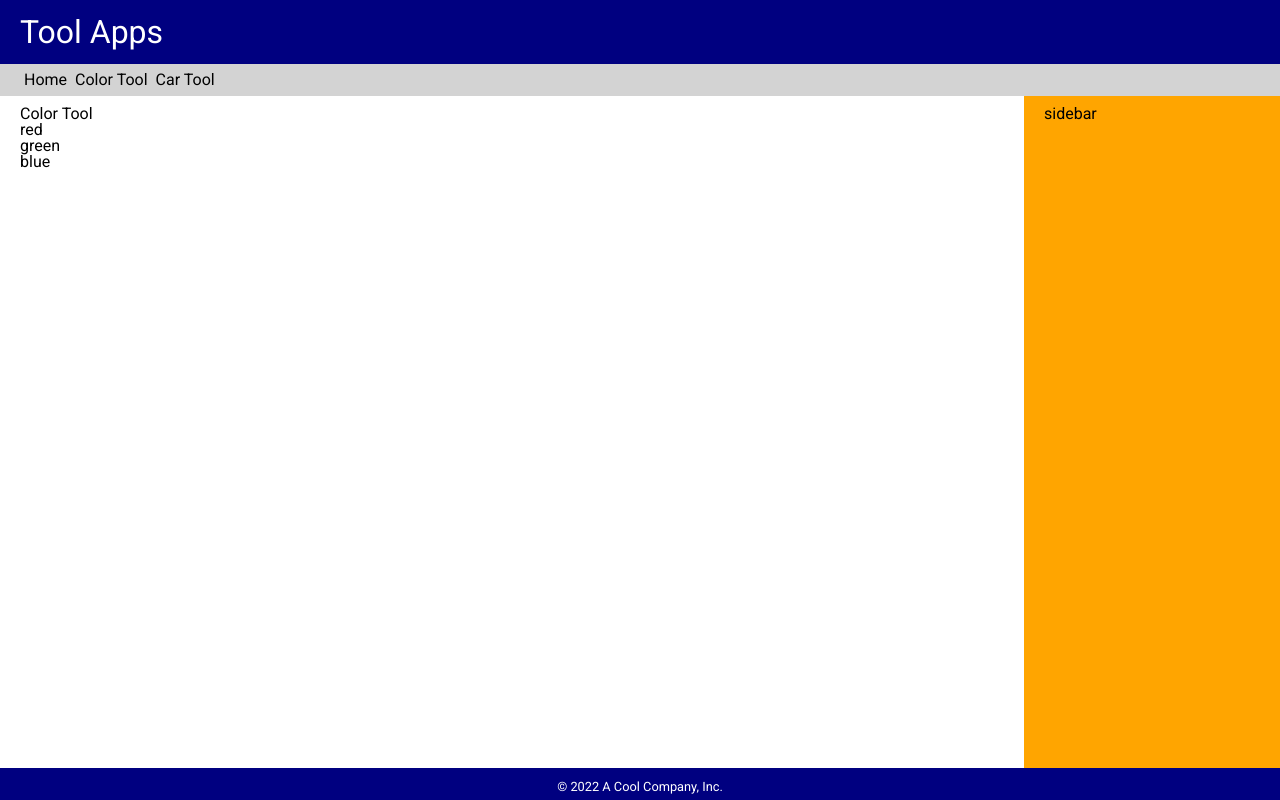
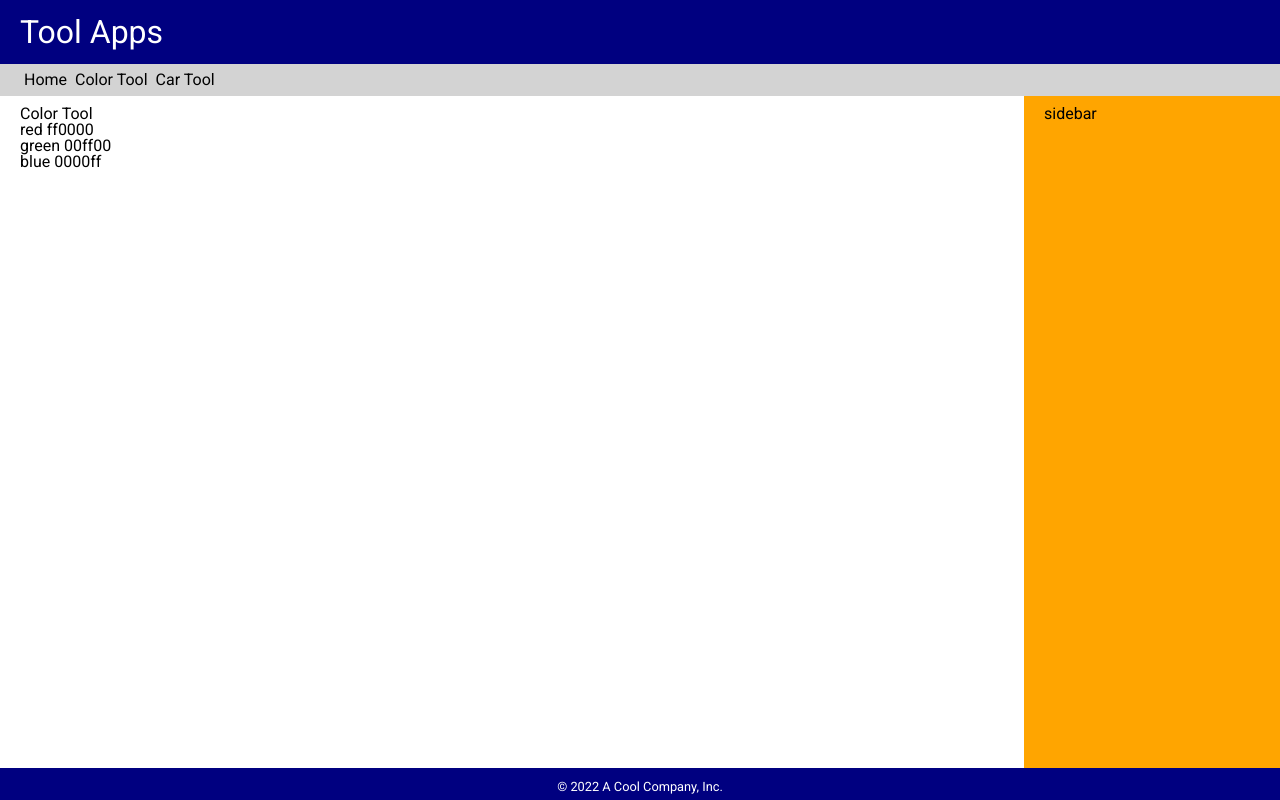
Before and after one commit to t4d-classes/bootcamp_01312022, a JavaScript app in the folder demo-app/: page /color-tool in a window 1280 px wide. Built offline with nearby package versions, Linux system fonts and the light colour scheme.

Commit message:
add exercise 2

```diff
--- a/demo-app/src/components/ColorTool.js
+++ b/demo-app/src/components/ColorTool.js
@@ -1,10 +1,15 @@
 
 export const ColorTool = () => {
 
-  // return React.createElement(
-  //   React.Fragment,
-  //   React.createElement('header', /* stuff */),
-  //   React.createElement('ul', /* stuff */));
+  const colors = [
+    { id: 1, name: 'red', hexcode: 'ff0000' }, // object literal
+    { id: 2, name: 'green', hexcode: '00ff00' },
+    { id: 3, name: 'blue', hexcode: '0000ff' },
+  ]; // array literal
+
+
+  // const colorListItems = colors.map(c =>
+  //   <li key={c.id}>{c.name} {c.hexcode}</li>)
 
   return (
     <>
@@ -12,9 +17,8 @@ export const ColorTool = () => {
         <h2>Color Tool</h2>
       </header>
       <ul>
-        <li>red</li>
-        <li>green</li>
-        <li>blue</li>
+        {colors.map(c =>
+          <li key={c.id}>{c.name} {c.hexcode}</li>)}
       </ul>
     </>
   );
```
Also changed, not shown: demo-app/exercises/exercise-2.md (added, +16 -0 lines).
